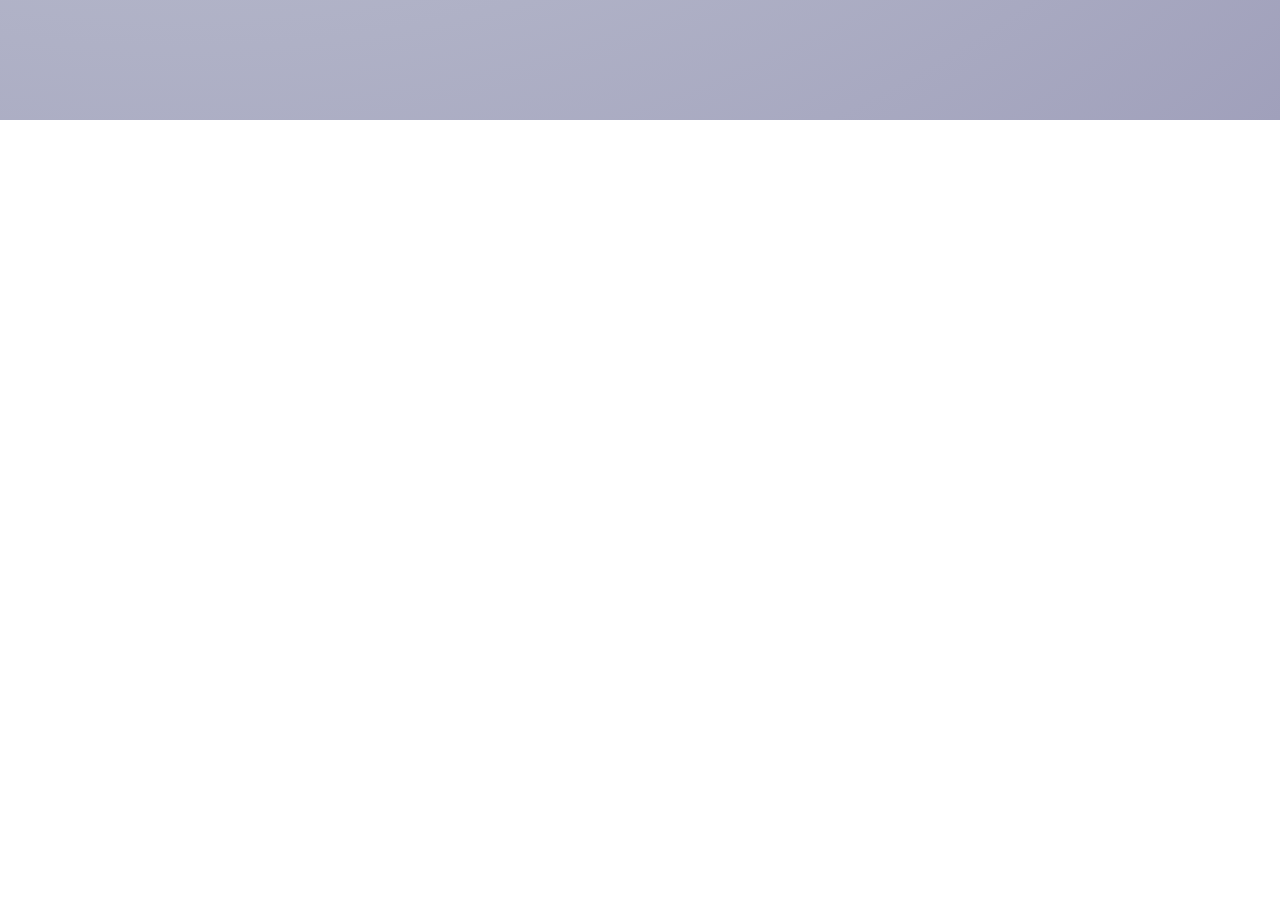
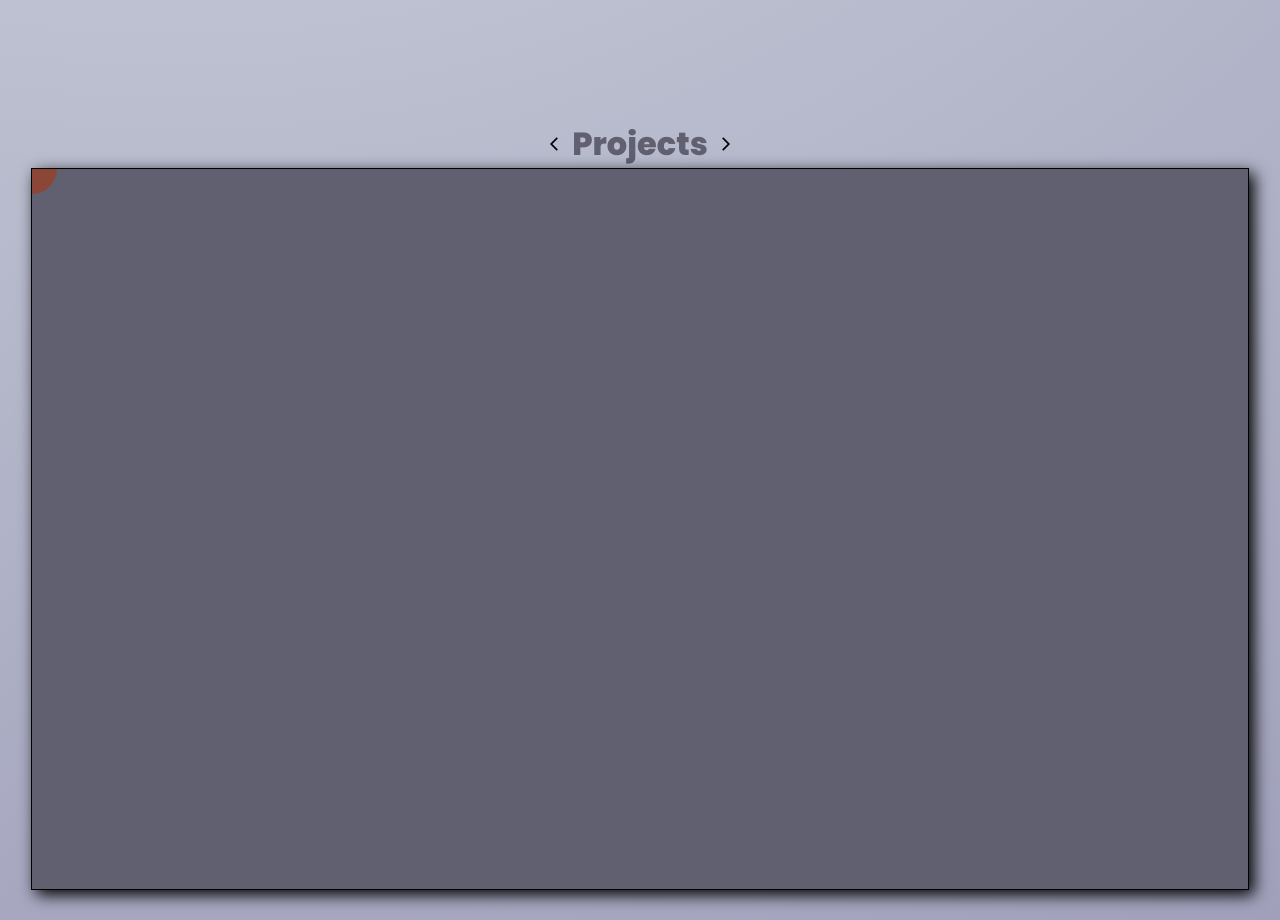
Before and after one commit to BarajasY/portf, a Next.js app: page / in a window 1280 px wide. Shown: the part 1480-2400 px from the top of the page. Before the commit the page ends 1600 px from the top, so only its background shows below. Built offline with nearby package versions, Linux system fonts and the light colour scheme.

Commit message:
Focusing in animations on projects section

```diff
--- a/app/page.tsx
+++ b/app/page.tsx
@@ -1,5 +1,6 @@
 import Home from '@/components/Home';
 import Links from '@/components/Links';
+import Projects from '@/components/Projects';
 import Stack from '@/components/Stack';
 import React from 'react';
 
@@ -9,6 +10,7 @@ const page = () => {
       <Links />
       <Home />
       <Stack />
+      <Projects />
     </>
   )
 }
--- a/components/Projects.tsx
+++ b/components/Projects.tsx
@@ -1,12 +1,52 @@
-import React from 'react'
-import style from '../styles/projects.module.css';
+"use client";
+import React, { useState } from "react";
+import style from "../styles/projects.module.css";
+import { MdArrowBackIosNew, MdArrowForwardIos } from "react-icons/md";
+import { useAnimate } from "framer-motion";
 
 const Projects = () => {
+  const [BackgroundColor, setBackgroundColor] = useState("#606071");
+  const [CircleColor, setCircleColor] = useState("#8c4637");
+  const [circle, animate] = useAnimate();
+  const [circle2, animate2] = useAnimate();
+
+  const nextProject = () => {
+    animate(circle.current, { scale: 100 }, { duration: 1 });
+    setTimeout(() => {
+      setBackgroundColor("#8c4637");
+      animate(
+        circle.current,
+        { scale: 1, x: "-50%", y: "-50%" },
+        { duration: 0.2 }
+      );
+    }, 1000);
+    setTimeout(() => {
+      setCircleColor("#f4db69");
+    }, 1500);
+  };
+
   return (
     <div className={style.projectsContainer}>
+      <div className={style.projectsTitle}>
+        <MdArrowBackIosNew className={style.projectsArrow} />
+        <h1>Projects</h1>
+        <MdArrowForwardIos
+          className={style.projectsArrow}
+          onClick={() => nextProject()}
+        />
+      </div>
+      <div
+        className={style.projectContent}
+        style={{ background: BackgroundColor }}
+      >
+          <div
+            className={style.circle1}
+            ref={circle}
+            style={{ background: CircleColor }}
+          ></div>
+      </div>
+    </div>
+  );
+};
 
-    </div>
-  )
-}
-
-export default Projects
+export default Projects;
--- a/styles/projects.module.css
+++ b/styles/projects.module.css
@@ -0,0 +1,49 @@
+.projectsContainer {
+    width: 100%;
+    height: 100vh;
+    display: flex;
+    flex-direction: column;
+    align-items: center;
+}
+
+.projectsTitle {
+    display: flex;
+    width: 100%;
+    justify-content: center;
+    text-align: center;
+    align-items: center;
+}
+
+.projectsTitle h1 {
+    color: var(--fullgray);
+}
+
+.projectsArrow {
+    margin: 0px 10px;
+}
+
+.projectsArrow:hover {
+    color: var(--midgray);
+    transition: .01s;
+    cursor: pointer;
+}
+
+.projectContent {
+    width: 95%;
+    height: 90%;
+    border: 1px solid black;
+    display: flex;
+    position: relative;
+    box-shadow: 5px 5px 15px black;
+    z-index: 1;
+    overflow: hidden;
+    background: var(--fullgray);
+}
+
+
+.circle1 {
+    width: 50px;
+    height: 50px;
+    border-radius: 50%;
+    transform: translate(-50%, -50%);
+}
```
